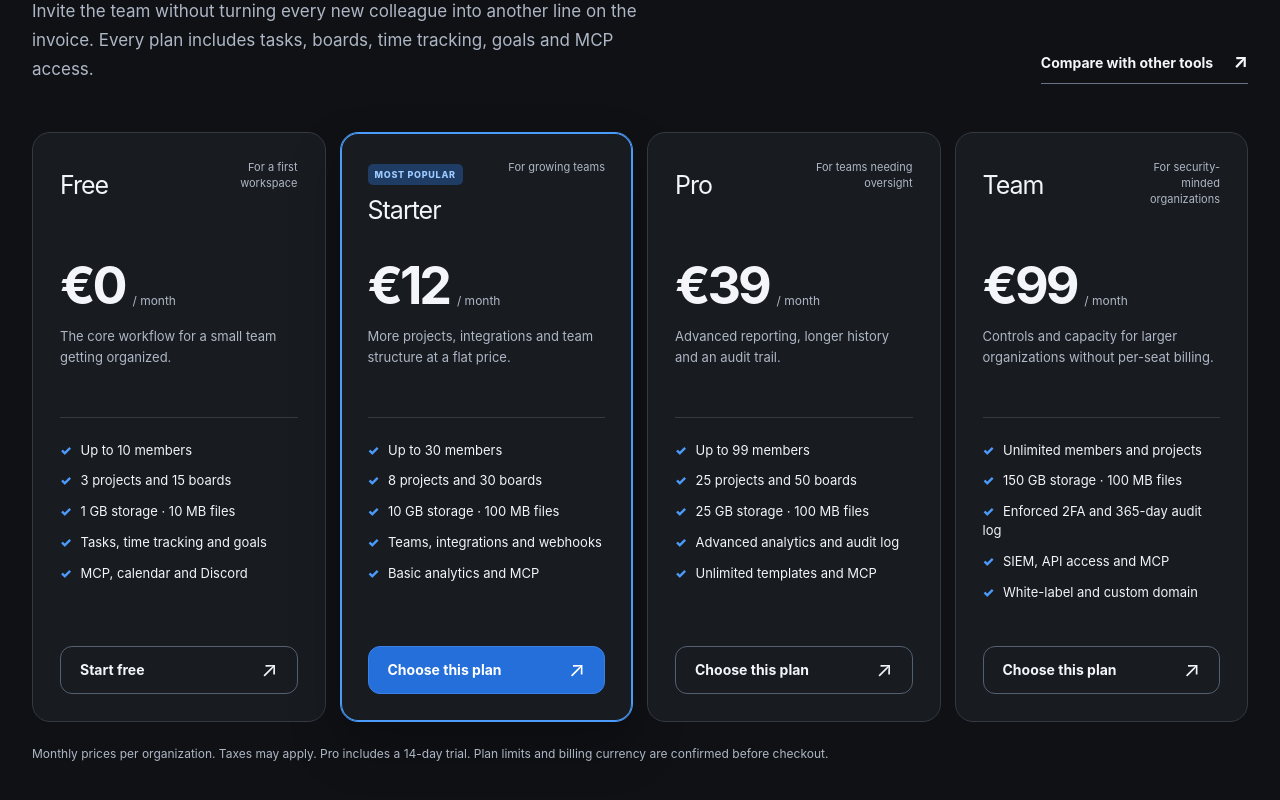
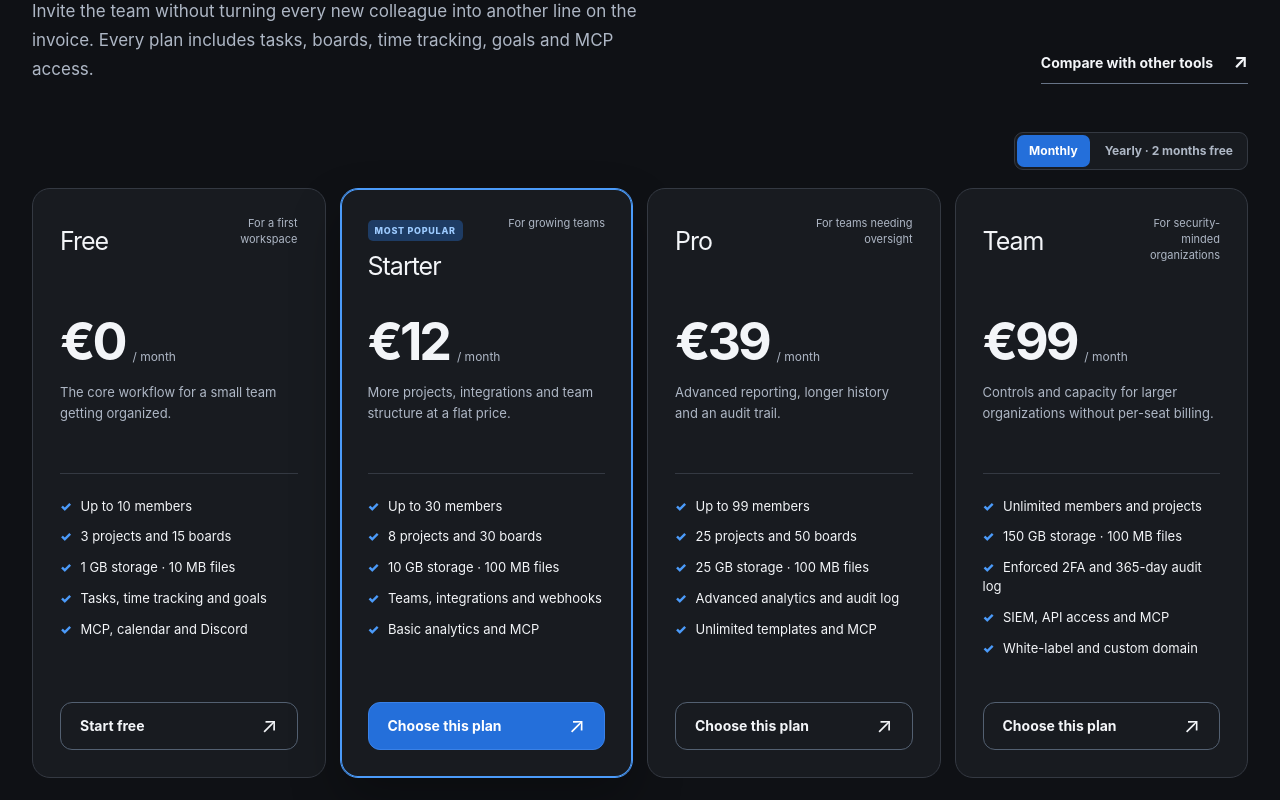
Before and after one commit to Denalify/Landing-Page, a Nuxt app: page / in a window 1280 px wide. Shown: the part 5640-6440 px from the top of the page. Built offline with nearby package versions, Linux system fonts and the light colour scheme.

Commit message:
Show yearly prices on the pricing cards

```diff
--- a/app/assets/css/main.css
+++ b/app/assets/css/main.css
@@ -193,3 +193,4 @@ body, .marketing-site { background: var(--site-bg); color: var(--site-text); }
 .comparison-section{padding-block:110px}.comparison-scroll{overflow-x:auto;border:1px solid var(--site-border);border-radius:18px;background:var(--site-panel)}.comparison-scroll:focus-visible{outline:3px solid var(--site-blue);outline-offset:3px}.comparison-scroll table{width:100%;min-width:1040px;border-collapse:collapse;font-size:13px}.comparison-scroll th,.comparison-scroll td{padding:18px 16px;border-right:1px solid var(--site-border);border-bottom:1px solid var(--site-border);text-align:left;vertical-align:top}.comparison-scroll th:last-child,.comparison-scroll td:last-child{border-right:0}.comparison-scroll tbody tr:last-child th,.comparison-scroll tbody tr:last-child td{border-bottom:0}.comparison-scroll thead th{color:var(--site-text);font-size:12px;letter-spacing:.04em}.comparison-scroll tbody th{width:175px;color:var(--site-text)}.comparison-scroll td{color:var(--site-muted)}.comparison-scroll .denalify-column{background:#182a43;color:#dcecff;font-weight:700}.comparison-note{margin:17px 0 0;color:var(--site-muted);font-size:12px;line-height:1.6}
 @media(max-width:1100px){.plan-grid{grid-template-columns:repeat(2,minmax(0,1fr))}.plan-card{min-height:535px}}
 @media(max-width:760px){.pricing-heading{align-items:flex-start;flex-direction:column;margin-bottom:35px}.pricing-heading h2,.content-hero h1{font-size:clamp(46px,12vw,66px)}.plan-grid{grid-template-columns:1fr}.plan-card{min-height:0}.plan-card .button{margin-top:20px}.content-hero{padding-block:78px 90px;text-align:left}.content-hero .eyebrow,.content-hero .hero-actions{justify-content:flex-start}.content-hero h1{margin-inline:0}.content-hero>p{font-size:16px}.comparison-section{padding-block:75px}.comparison-scroll{border-radius:12px}}
+.billing-switch{width:max-content;margin:0 0 18px auto}.billing-switch button{font-size:12px;padding:7px 12px}
--- a/app/components/PricingCards.vue
+++ b/app/components/PricingCards.vue
@@ -1,22 +1,27 @@
 <script setup lang="ts">
 const { t } = useI18n()
 
+const yearly = ref(false)
 const plans = [
-  { key: 'free', price: '€0', featured: false },
-  { key: 'starter', price: '€12', featured: true },
-  { key: 'pro', price: '€39', featured: false },
-  { key: 'team', price: '€99', featured: false },
+  { key: 'free', month: '€0', year: '€0', featured: false },
+  { key: 'starter', month: '€12', year: '€120', featured: true },
+  { key: 'pro', month: '€39', year: '€390', featured: false },
+  { key: 'team', month: '€99', year: '€990', featured: false },
 ]
 </script>
 
 <template>
+  <div class="classic-mode-switch billing-switch" role="group" :aria-label="t('pricing.billingPeriod')">
+    <button type="button" :aria-pressed="!yearly" :class="{ active: !yearly }" @click="yearly = false">{{ t('pricing.monthly') }}</button>
+    <button type="button" :aria-pressed="yearly" :class="{ active: yearly }" @click="yearly = true">{{ t('pricing.yearly') }} · {{ t('pricing.yearlyNote') }}</button>
+  </div>
   <div class="plan-grid">
     <article v-for="plan in plans" :key="plan.key" class="plan-card" :class="{ 'plan-card-featured': plan.featured }">
       <div class="plan-card-head">
         <div><span v-if="plan.featured" class="plan-badge">{{ t('pricing.popular') }}</span><h3>{{ t(`pricing.plans.${plan.key}.name`) }}</h3></div>
         <span class="plan-audience">{{ t(`pricing.plans.${plan.key}.audience`) }}</span>
       </div>
-      <div class="plan-price"><strong>{{ plan.price }}</strong><span>{{ t('pricing.perMonth') }}</span></div>
+      <div class="plan-price"><strong>{{ yearly ? plan.year : plan.month }}</strong><span>{{ t(yearly && plan.key !== 'free' ? 'pricing.perYear' : 'pricing.perMonth') }}</span></div>
       <p>{{ t(`pricing.plans.${plan.key}.description`) }}</p>
       <ul><li v-for="index in 5" :key="index">{{ t(`pricing.plans.${plan.key}.features.${index - 1}`) }}</li></ul>
       <a class="button" :class="plan.featured ? 'button-primary' : 'button-outline'" href="https://app.denalify.com/auth/signup">{{ t(plan.key === 'free' ? 'pricing.startFree' : 'pricing.choose') }} <span aria-hidden="true">↗</span></a>
--- a/i18n/locales/en.json
+++ b/i18n/locales/en.json
@@ -27,7 +27,7 @@
     "newsletter": { "kicker": "THE DENALIFY NEWSLETTER", "title": "See what’s next for Denalify.", "text": "Get launch news, practical product updates and a short look at what we’re building next. No noise, and you can leave with one click." }
   },
   "pricing": {
-    "kicker": "PLANS & PRICING", "title": "One price for the workspace.", "emphasis": "Not for every seat.", "intro": "Invite the team without turning every new colleague into another line on the invoice. Every plan includes tasks, boards, time tracking, goals and MCP access.", "compare": "Compare with other tools", "popular": "Most popular", "perMonth": "/ month", "startFree": "Start free", "choose": "Choose this plan", "footnote": "Monthly prices per organization. Taxes may apply. Pro includes a 14-day trial. Plan limits and billing currency are confirmed before checkout.",
+    "kicker": "PLANS & PRICING", "title": "One price for the workspace.", "emphasis": "Not for every seat.", "intro": "Invite the team without turning every new colleague into another line on the invoice. Every plan includes tasks, boards, time tracking, goals and MCP access.", "compare": "Compare with other tools", "popular": "Most popular", "perMonth": "/ month", "perYear": "/ year", "monthly": "Monthly", "yearly": "Yearly", "yearlyNote": "2 months free", "billingPeriod": "Billing period", "startFree": "Start free", "choose": "Choose this plan", "footnote": "Prices per organization, billed monthly or yearly. Taxes may apply. Pro includes a 14-day trial. Plan limits and billing currency are confirmed before checkout.",
     "plans": {
       "free": { "name": "Free", "audience": "For a first workspace", "description": "The core workflow for a small team getting organized.", "features": ["Up to 10 members", "3 projects and 15 boards", "1 GB storage · 10 MB files", "Tasks, time tracking and goals", "MCP, calendar and Discord"] },
       "starter": { "name": "Starter", "audience": "For growing teams", "description": "More projects, integrations and team structure at a flat price.", "features": ["Up to 30 members", "8 projects and 30 boards", "10 GB storage · 100 MB files", "Teams, integrations and webhooks", "Basic analytics and MCP"] },
--- a/i18n/locales/pl.json
+++ b/i18n/locales/pl.json
@@ -27,7 +27,7 @@
     "newsletter": { "kicker": "NEWSLETTER DENALIFY", "title": "Zobacz, co dalej z Denalify.", "text": "Otrzymuj wiadomości o premierze, praktyczne aktualizacje produktu i zapowiedzi nowych funkcji. Bez spamu, z możliwością wypisania się jednym kliknięciem." }
   },
   "pricing": {
-    "kicker": "PLANY I CENY", "title": "Jedna cena za przestrzeń.", "emphasis": "Nie za każde konto.", "intro": "Zapraszaj zespół bez dopisywania każdej osoby do rachunku. Każdy plan obejmuje zadania, tablice, ewidencję czasu, cele i dostęp MCP.", "compare": "Porównaj z innymi narzędziami", "popular": "Najpopularniejszy", "perMonth": "/ mies.", "startFree": "Zacznij za darmo", "choose": "Wybierz plan", "footnote": "Ceny miesięczne za organizację. Może zostać doliczony podatek. Plan Pro ma 14-dniowy okres próbny. Limity i waluta są potwierdzane przed płatnością.",
+    "kicker": "PLANY I CENY", "title": "Jedna cena za przestrzeń.", "emphasis": "Nie za każde konto.", "intro": "Zapraszaj zespół bez dopisywania każdej osoby do rachunku. Każdy plan obejmuje zadania, tablice, ewidencję czasu, cele i dostęp MCP.", "compare": "Porównaj z innymi narzędziami", "popular": "Najpopularniejszy", "perMonth": "/ mies.", "perYear": "/ rok", "monthly": "Miesięcznie", "yearly": "Rocznie", "yearlyNote": "2 miesiące gratis", "billingPeriod": "Okres rozliczeniowy", "startFree": "Zacznij za darmo", "choose": "Wybierz plan", "footnote": "Ceny za organizację, rozliczane miesięcznie lub rocznie. Może zostać doliczony podatek. Plan Pro ma 14-dniowy okres próbny. Limity i waluta są potwierdzane przed płatnością.",
     "plans": {
       "free": { "name": "Free", "audience": "Na pierwszą przestrzeń", "description": "Podstawowy sposób pracy dla małego zespołu.", "features": ["Do 10 osób", "3 projekty i 15 tablic", "1 GB miejsca · pliki do 10 MB", "Zadania, czas pracy i cele", "MCP, kalendarz i Discord"] },
       "starter": { "name": "Starter", "audience": "Dla rosnących zespołów", "description": "Więcej projektów, integracji i struktury w stałej cenie.", "features": ["Do 30 osób", "8 projektów i 30 tablic", "10 GB miejsca · pliki do 100 MB", "Zespoły, integracje i webhooki", "Podstawowa analityka i MCP"] },
```
